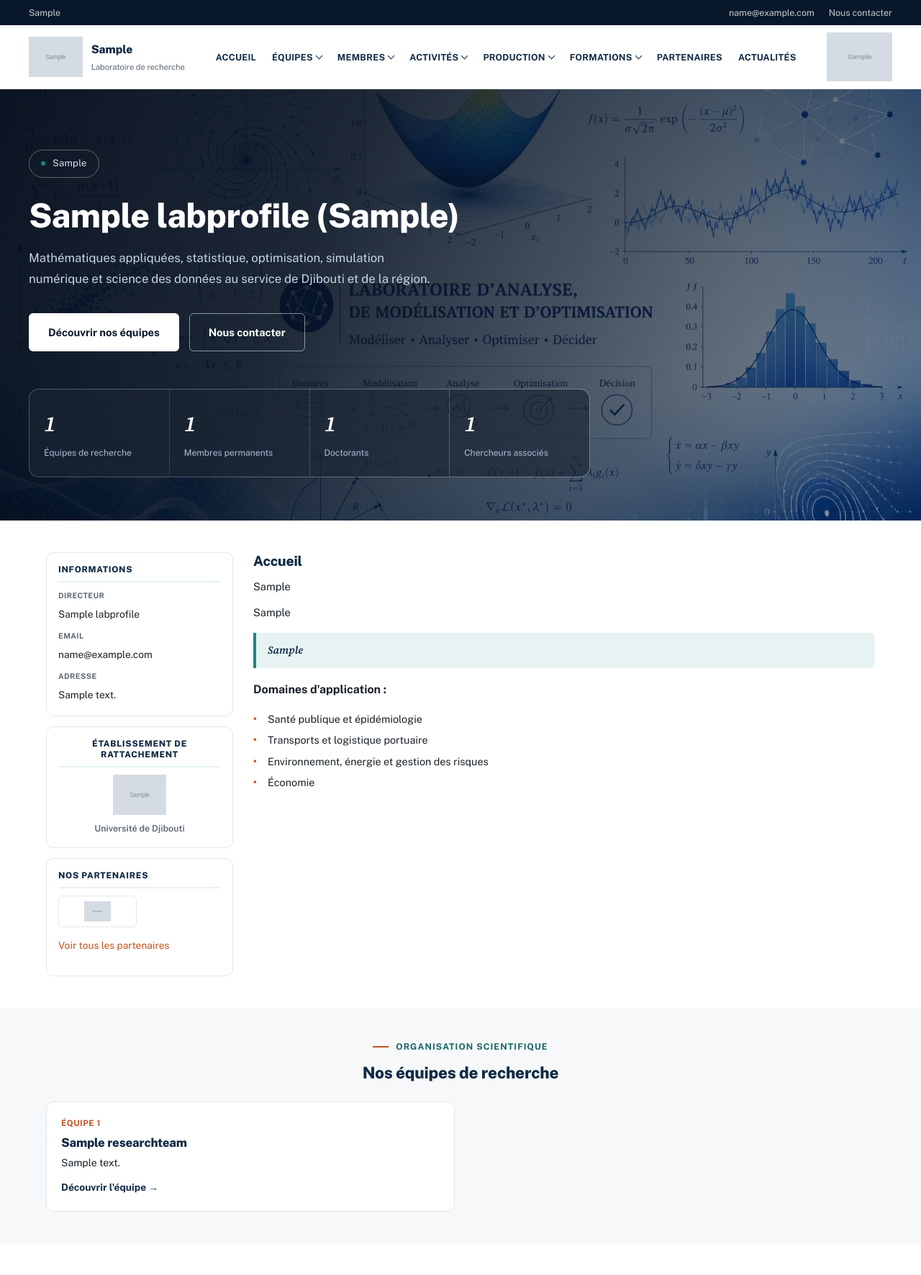
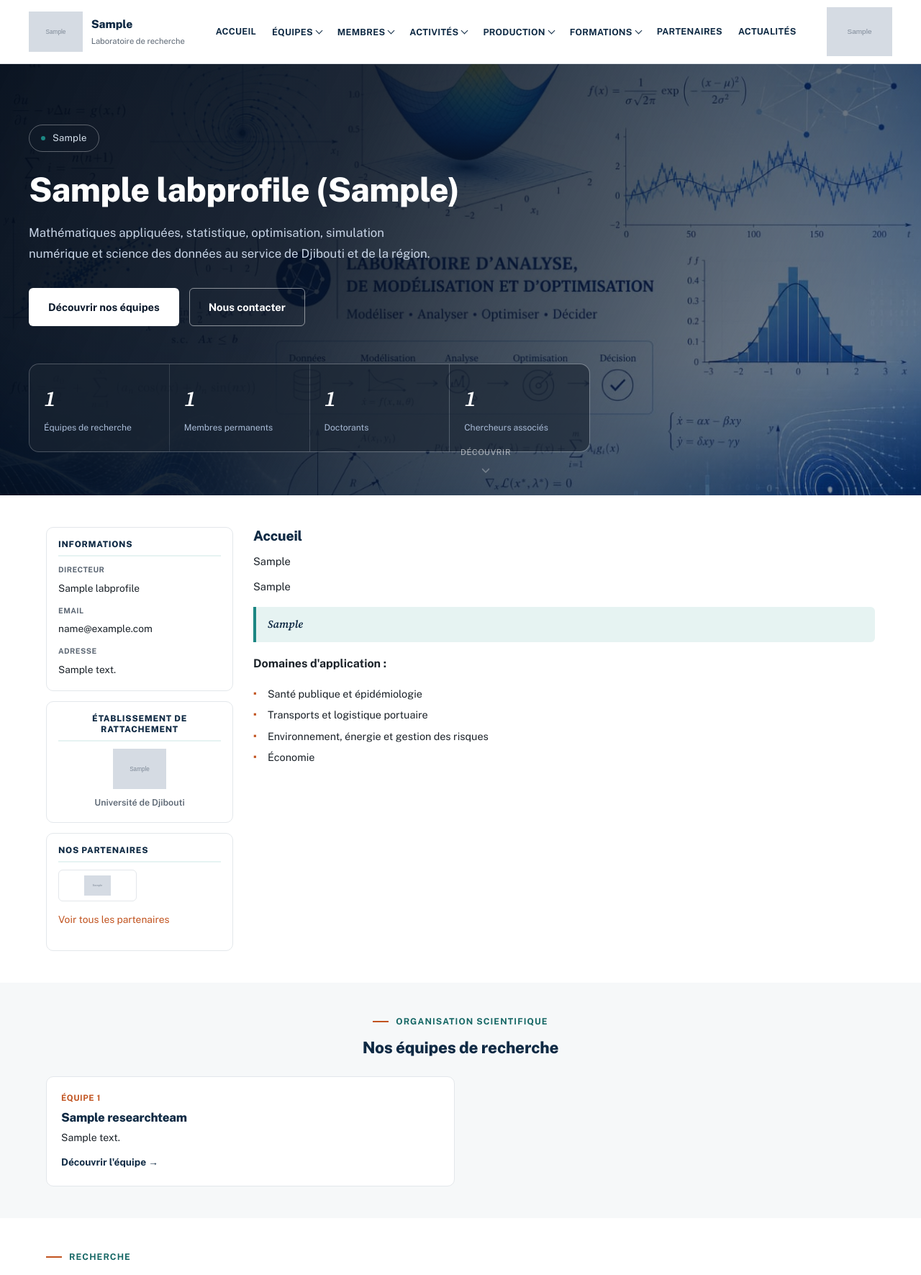
Before and after one commit to laboratoiredjib-lang/lamo, a Django app: page / in a window 1280 px wide. Shown: the top 1771 px of the page at 72% size. Run offline with Django 5.2, Linux system fonts and the light colour scheme; tables that the repository leaves empty hold one stand-in row (values such as "Sample post"); grey boxes marked "Sample" are stand-in pictures; parts of the project's set-up code (start-up, migrations or seed data) failed here and were passed over.

Commit message:
Supprime le bandeau supérieur, corrige le logo UD et enrichit l'accueil
- Retire le bandeau utilitaire sombre en haut de toutes les pages
- Remplace le logo de l'Université de Djibouti par une version complète,
  non recadrée et à fond transparent
- Hero de l'accueil : effet de zoom lent sur l'image de fond, entrée en
  fondu séquencée, badge pulsant, indicateur de défilement animé et
  compteurs de statistiques animés au chargement
- Cartes équipes/axes : lueur douce qui suit le curseur au survol

Co-Authored-By: Claude Sonnet 5 <noreply@anthropic.com>

```diff
--- a/lab/management/commands/seed_lamo.py
+++ b/lab/management/commands/seed_lamo.py
@@ -106,6 +106,9 @@ class Command(BaseCommand):
         profile.email_secondary = "liban_ismail_abdillahi@univ.edu.dj"
         profile.save()
         attach_image(profile, "logo", "logo_lamo.png")
+        # Le logo officiel a été remplacé par une version non recadrée : on force son remplacement.
+        profile.university_logo.delete(save=False)
+        profile.save()
         attach_image(profile, "university_logo", "logo_universite_djibouti.png")
 
     def seed_teams(self):
--- a/lab/static/lab/css/style.css
+++ b/lab/static/lab/css/style.css
@@ -125,13 +125,6 @@ p { margin: 0 0 1em; color: var(--ink); }
 .btn-navy { background: var(--navy); color: #fff; }
 .btn-navy:hover { background: var(--navy-2); transform: translateY(-1px); box-shadow: 0 10px 24px rgba(15,42,68,.28); }
 
-/* ---------- Top utility bar ---------- */
-.topbar { background: var(--navy-dark); color: rgba(255,255,255,0.78); font-size: 0.78rem; }
-.topbar .container { display: flex; align-items: center; justify-content: space-between; padding: 7px 0; flex-wrap: wrap; gap: 6px; }
-.topbar a { color: rgba(255,255,255,0.78); }
-.topbar a:hover { color: #fff; }
-.topbar-links { display: flex; gap: 20px; }
-
 /* ---------- Header / Nav : LAMO à gauche, Université à droite ---------- */
 .site-header { background: #fff; border-bottom: 1px solid var(--line); position: sticky; top: 0; z-index: 60; }
 .header-row { display: flex; align-items: center; justify-content: space-between; padding: 10px 0; gap: 20px; }
@@ -228,7 +221,14 @@ p { margin: 0 0 1em; color: var(--ink); }
 /* ---------- Hero v2 (accueil) : bannière plein cadre avec image de fond ---------- */
 .hero-v2 { position: relative; overflow: hidden; background: var(--navy-dark); }
 .hero-v2-media { position: absolute; inset: 0; }
-.hero-v2-media img { width: 100%; height: 100%; object-fit: cover; object-position: center 30%; }
+.hero-v2-media img {
+  width: 100%; height: 100%; object-fit: cover; object-position: center 30%;
+  animation: hero-kenburns 26s ease-in-out infinite alternate;
+}
+@keyframes hero-kenburns {
+  from { transform: scale(1) translate3d(0,0,0); }
+  to   { transform: scale(1.09) translate3d(-1%, -1.5%, 0); }
+}
 .hero-v2-overlay {
   position: absolute; inset: 0;
   background: linear-gradient(115deg, rgba(4,13,26,.96) 0%, rgba(6,17,33,.9) 34%, rgba(8,23,41,.72) 62%, rgba(8,23,41,.4) 100%);
@@ -239,7 +239,12 @@ p { margin: 0 0 1em; color: var(--ink); }
   border: 1px solid rgba(255,255,255,.32); border-radius: 999px; margin-bottom: 26px;
   font-size: 0.82rem; color: #d7e2ee; letter-spacing: .02em;
 }
-.hero-v2-badge .dot { width: 6px; height: 6px; border-radius: 50%; background: var(--teal); flex-shrink: 0; }
+.hero-v2-badge .dot { width: 6px; height: 6px; border-radius: 50%; background: var(--teal); flex-shrink: 0; box-shadow: 0 0 0 0 rgba(28,135,131,.6); animation: hero-dot-pulse 2.2s var(--ease-out) infinite; }
+@keyframes hero-dot-pulse {
+  0%   { box-shadow: 0 0 0 0 rgba(28,135,131,.55); }
+  70%  { box-shadow: 0 0 0 9px rgba(28,135,131,0); }
+  100% { box-shadow: 0 0 0 0 rgba(28,135,131,0); }
+}
 .hero-v2-inner h1 { font-size: clamp(1.9rem, 4vw, 2.9rem); color: #fff; max-width: 780px; margin-bottom: 18px; line-height: 1.16; }
 .hero-v2-inner .lede { color: #c7d4e6; max-width: 560px; margin-bottom: 34px; font-size: 1.05rem; }
 .hero-v2-actions { display: flex; gap: 14px; flex-wrap: wrap; margin-bottom: 52px; }
@@ -253,9 +258,37 @@ p { margin: 0 0 1em; color: var(--ink); }
   background: rgba(255,255,255,.14); border: 1px solid rgba(255,255,255,.14); border-radius: 14px;
   overflow: hidden; max-width: 780px;
 }
-.hero-v2-stat { background: rgba(6,17,33,.6); padding: 22px 20px; }
+.hero-v2-stat { background: rgba(6,17,33,.6); padding: 22px 20px; transition: background .25s var(--ease); }
+.hero-v2-stat:hover { background: rgba(28,135,131,.22); }
 .hero-v2-stat .num { font-family: var(--font-math); font-style: italic; font-weight: 600; font-size: 1.9rem; color: #fff; }
 .hero-v2-stat .lbl { font-size: 0.76rem; color: #a9bbd6; margin-top: 4px; }
+
+/* Entrée en fondu-remontant, séquencée, pour les éléments du hero */
+.hero-v2-badge, .hero-v2-inner h1, .hero-v2-inner .lede, .hero-v2-actions, .hero-v2-stats {
+  opacity: 0; animation: hero-fade-up .9s var(--ease-out) forwards;
+}
+.hero-v2-badge { animation-delay: .05s; }
+.hero-v2-inner h1 { animation-delay: .16s; }
+.hero-v2-inner .lede { animation-delay: .3s; }
+.hero-v2-actions { animation-delay: .42s; }
+.hero-v2-stats { animation-delay: .54s; }
+@keyframes hero-fade-up { from { opacity: 0; transform: translateY(22px); } to { opacity: 1; transform: translateY(0); } }
+
+.hero-v2-scroll {
+  position: absolute; left: 50%; bottom: 26px; transform: translateX(-50%);
+  display: flex; flex-direction: column; align-items: center; gap: 6px;
+  color: rgba(255,255,255,.6); font-size: 0.7rem; letter-spacing: .06em; text-transform: uppercase;
+  opacity: 0; animation: hero-fade-up .9s var(--ease-out) .8s forwards;
+}
+.hero-v2-scroll svg { animation: hero-scroll-bounce 1.8s var(--ease-out) infinite; }
+@keyframes hero-scroll-bounce { 0%,100% { transform: translateY(0); opacity: .55; } 50% { transform: translateY(7px); opacity: 1; } }
+
+@media (prefers-reduced-motion: reduce) {
+  .hero-v2-media img { animation: none; }
+  .hero-v2-badge .dot { animation: none; }
+  .hero-v2-badge, .hero-v2-inner h1, .hero-v2-inner .lede, .hero-v2-actions, .hero-v2-stats, .hero-v2-scroll { opacity: 1; animation: none; }
+  .hero-v2-scroll svg { animation: none; }
+}
 
 .breadcrumb { font-size: 0.82rem; color: var(--muted); margin-bottom: 14px; }
 .breadcrumb a { color: var(--muted); }
@@ -326,23 +359,39 @@ p { margin: 0 0 1em; color: var(--ink); }
 .team-card {
   background: #fff; border: 1px solid var(--line); border-radius: var(--radius-lg);
   padding: 20px; transition: border-color .2s var(--ease), box-shadow .2s var(--ease), transform .2s var(--ease);
-  position: relative; overflow: hidden;
+  position: relative; overflow: hidden; z-index: 0; --mx: 50%; --my: 0%;
 }
-.team-card::before { content: ""; position: absolute; top: 0; left: 0; right: 0; height: 4px; background: linear-gradient(90deg, var(--teal), var(--navy)); transform: scaleX(0); transform-origin: left; transition: transform .3s var(--ease); }
+.team-card::before { content: ""; position: absolute; top: 0; left: 0; right: 0; height: 4px; background: linear-gradient(90deg, var(--teal), var(--navy)); transform: scaleX(0); transform-origin: left; transition: transform .3s var(--ease); z-index: 1; }
+.team-card::after {
+  content: ""; position: absolute; inset: 0; z-index: -1; opacity: 0; transition: opacity .35s var(--ease);
+  background: radial-gradient(280px circle at var(--mx) var(--my), rgba(28,135,131,.14), transparent 62%);
+}
 .team-card:hover { border-color: transparent; box-shadow: var(--shadow-lg); transform: translateY(-4px); }
 .team-card:hover::before { transform: scaleX(1); }
+.team-card:hover::after { opacity: 1; }
 .team-card .index { font-size: 0.72rem; font-weight: 700; color: var(--accent); text-transform: uppercase; letter-spacing: 0.05em; margin-bottom: 6px; }
 .team-card h3 { font-size: 1.05rem; margin-bottom: 6px; }
 .team-card p { font-size: 0.88rem; margin-bottom: 0; }
 .team-card .team-link { display: inline-flex; align-items: center; gap: 6px; margin-top: 10px; font-weight: 700; font-size: 0.86rem; color: var(--navy); transition: gap .2s var(--ease); }
 .team-card .team-link:hover { color: var(--accent); gap: 10px; }
 
-.theme-card { background: #fff; border: 1px solid var(--line); border-radius: var(--radius-lg); padding: 16px; height: 100%; transition: box-shadow .2s var(--ease), transform .2s var(--ease), border-color .2s var(--ease); }
+.theme-card {
+  background: #fff; border: 1px solid var(--line); border-radius: var(--radius-lg); padding: 16px; height: 100%;
+  transition: box-shadow .2s var(--ease), transform .2s var(--ease), border-color .2s var(--ease);
+  position: relative; overflow: hidden; z-index: 0; --mx: 50%; --my: 0%;
+}
+.theme-card::after {
+  content: ""; position: absolute; inset: 0; z-index: -1; opacity: 0; transition: opacity .35s var(--ease);
+  background: radial-gradient(220px circle at var(--mx) var(--my), rgba(193,83,31,.12), transparent 62%);
+}
 .theme-card:hover { box-shadow: var(--shadow); transform: translateY(-3px); border-color: transparent; }
+.theme-card:hover::after { opacity: 1; }
 .theme-card .num {
   width: 28px; height: 28px; border-radius: 7px; background: var(--teal-tint); color: var(--teal-dark);
   display: flex; align-items: center; justify-content: center; font-family: var(--font-math); font-style: italic; font-weight: 600; font-size: 0.85rem; margin-bottom: 8px;
+  transition: transform .3s var(--ease);
 }
+.theme-card:hover .num { transform: scale(1.12) rotate(-4deg); }
 .theme-card h3 { font-size: 0.92rem; margin-bottom: 5px; }
 .theme-card .team-tag { font-size: 0.72rem; color: var(--accent); font-weight: 700; }
 
@@ -820,6 +869,7 @@ table.data-table { width: 100%; border-collapse: collapse; min-width: 620px; }
   .hero-inner { padding: 24px 0 28px; }
   .hero-v2-inner { padding: 56px 0 40px; }
   .hero-v2-actions { margin-bottom: 36px; }
+  .hero-v2-scroll { display: none; }
   .math-banner-grid {
     display: flex; overflow-x: auto; gap: 10px; padding-bottom: 2px;
     -webkit-overflow-scrolling: touch; scrollbar-width: none; scroll-snap-type: x proximity;
--- a/lab/static/lab/js/main.js
+++ b/lab/static/lab/js/main.js
@@ -120,6 +120,40 @@
     });
   }
 
+  /* Lueur qui suit le curseur sur les cartes équipe / axe. */
+  document.querySelectorAll(".team-card, .theme-card").forEach(function (card) {
+    card.addEventListener("mousemove", function (e) {
+      var rect = card.getBoundingClientRect();
+      card.style.setProperty("--mx", ((e.clientX - rect.left) / rect.width * 100) + "%");
+      card.style.setProperty("--my", ((e.clientY - rect.top) / rect.height * 100) + "%");
+    });
+  });
+
+  /* Compteurs animés du hero (0 -> valeur cible), joués une fois au chargement. */
+  var counters = document.querySelectorAll(".hero-v2-stat .num[data-count]");
+  if (counters.length) {
+    var animateCounter = function (el) {
+      var target = parseInt(el.getAttribute("data-count"), 10) || 0;
+      var start = null;
+      var duration = 1200;
+      var step = function (ts) {
+        if (start === null) start = ts;
+        var progress = Math.min(1, (ts - start) / duration);
+        var eased = 1 - Math.pow(1 - progress, 3);
+        el.textContent = Math.round(eased * target);
+        if (progress < 1) requestAnimationFrame(step);
+      };
+      requestAnimationFrame(step);
+    };
+    if (window.matchMedia && window.matchMedia("(prefers-reduced-motion: reduce)").matches) {
+      counters.forEach(function (el) { el.textContent = el.getAttribute("data-count"); });
+    } else {
+      window.setTimeout(function () {
+        counters.forEach(animateCounter);
+      }, 550);
+    }
+  }
+
   /* Carrousel photo des activités : met à jour le compteur "n / total" au défilement. */
   document.querySelectorAll(".activity-feed-media--carousel").forEach(function (carousel) {
     var counter = carousel.parentElement.querySelector(".activity-feed-count");
--- a/lab/templates/lab/base.html
+++ b/lab/templates/lab/base.html
@@ -9,16 +9,6 @@
 <link rel="stylesheet" href="{% static 'lab/css/style.css' %}?v={% now 'U' %}">
 </head>
 <body>
-
-<div class="topbar">
-  <div class="container">
-    <span>{{ site_profile.affiliation }}</span>
-    <div class="topbar-links">
-      {% if site_profile.email_primary %}<a href="mailto:{{ site_profile.email_primary }}">{{ site_profile.email_primary }}</a>{% endif %}
-      <a href="{% url 'lab:contact' %}">Nous contacter</a>
-    </div>
-  </div>
-</div>
 
 <header class="site-header">
   <div class="container header-row">
--- a/lab/templates/lab/home.html
+++ b/lab/templates/lab/home.html
@@ -17,15 +17,19 @@
     </div>
 
     <div class="hero-v2-stats">
-      <div class="hero-v2-stat"><div class="num">{{ stats.teams }}</div><div class="lbl">Équipes de recherche</div></div>
-      <div class="hero-v2-stat"><div class="num">{{ stats.permanents }}</div><div class="lbl">Membres permanents</div></div>
-      <div class="hero-v2-stat"><div class="num">{{ stats.doctorants }}</div><div class="lbl">Doctorants</div></div>
-      <div class="hero-v2-stat"><div class="num">{{ stats.associates }}</div><div class="lbl">Chercheurs associés</div></div>
+      <div class="hero-v2-stat"><div class="num" data-count="{{ stats.teams }}">0</div><div class="lbl">Équipes de recherche</div></div>
+      <div class="hero-v2-stat"><div class="num" data-count="{{ stats.permanents }}">0</div><div class="lbl">Membres permanents</div></div>
+      <div class="hero-v2-stat"><div class="num" data-count="{{ stats.doctorants }}">0</div><div class="lbl">Doctorants</div></div>
+      <div class="hero-v2-stat"><div class="num" data-count="{{ stats.associates }}">0</div><div class="lbl">Chercheurs associés</div></div>
     </div>
   </div>
+  <a href="#apropos" class="hero-v2-scroll" aria-label="Défiler vers le contenu">
+    <span>Découvrir</span>
+    <svg width="18" height="18" viewBox="0 0 24 24" fill="none" stroke="currentColor" stroke-width="2" stroke-linecap="round" stroke-linejoin="round"><path d="M6 9l6 6 6-6"/></svg>
+  </a>
 </section>
 
-<section class="section">
+<section class="section" id="apropos">
   <div class="container">
     <div class="layout">
 
```
Also changed, not shown: lab/static/lab/img/logo_universite_djibouti.png, seed_media/logo_universite_djibouti.png.
